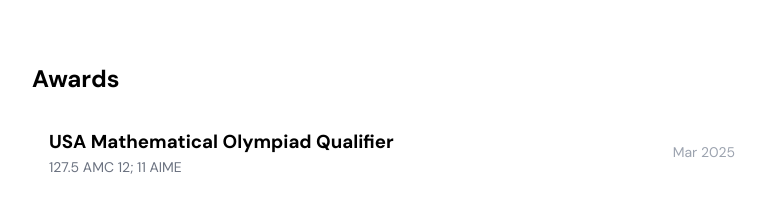
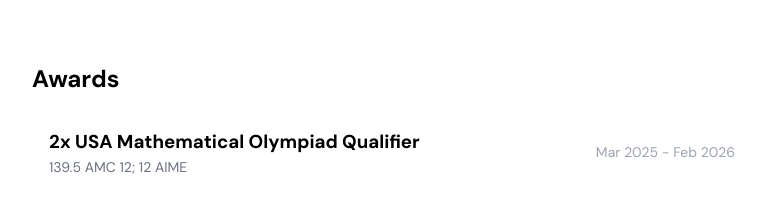
Before and after one commit to andrewzagula/personalWebsite, a Next.js app: page / in a window 1280 px wide. Shown: the part 940-1153 px from the top of the page, without its empty margins (248-1031 px from the left). Built offline with nearby package versions, Linux system fonts and the light colour scheme.

Commit message:
awards update

```diff
--- a/app/page.tsx
+++ b/app/page.tsx
@@ -324,11 +324,11 @@ export default function Home() {
               <div className={styles.item}>
                 <div className={styles.itemContent}>
                   <div>
-                    <h3 className={styles.itemTitle}>USA Mathematical Olympiad Qualifier</h3>
-                    <p className={styles.itemSubtitle}>127.5 AMC 12; 11 AIME</p>
+                    <h3 className={styles.itemTitle}>2x USA Mathematical Olympiad Qualifier</h3>
+                    <p className={styles.itemSubtitle}>139.5 AMC 12; 12 AIME</p>
                   </div>
                   <div className={styles.itemRight}>
-                    <span className={styles.itemDate}>Mar 2025</span>
+                    <span className={styles.itemDate}>Mar 2025 - Feb 2026</span>
                   </div>
                 </div>
               </div>
```
